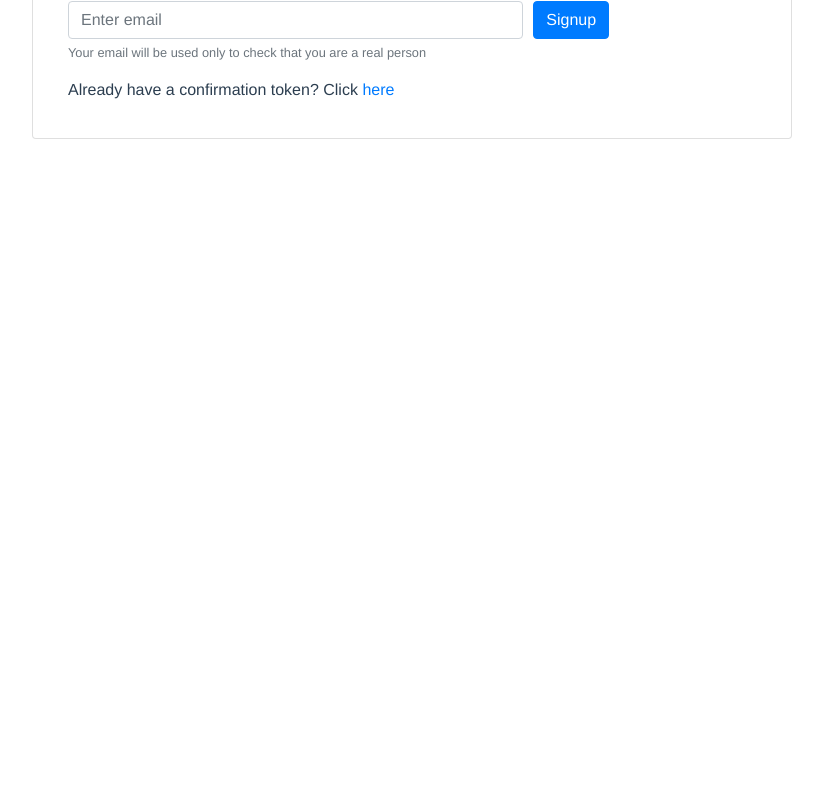
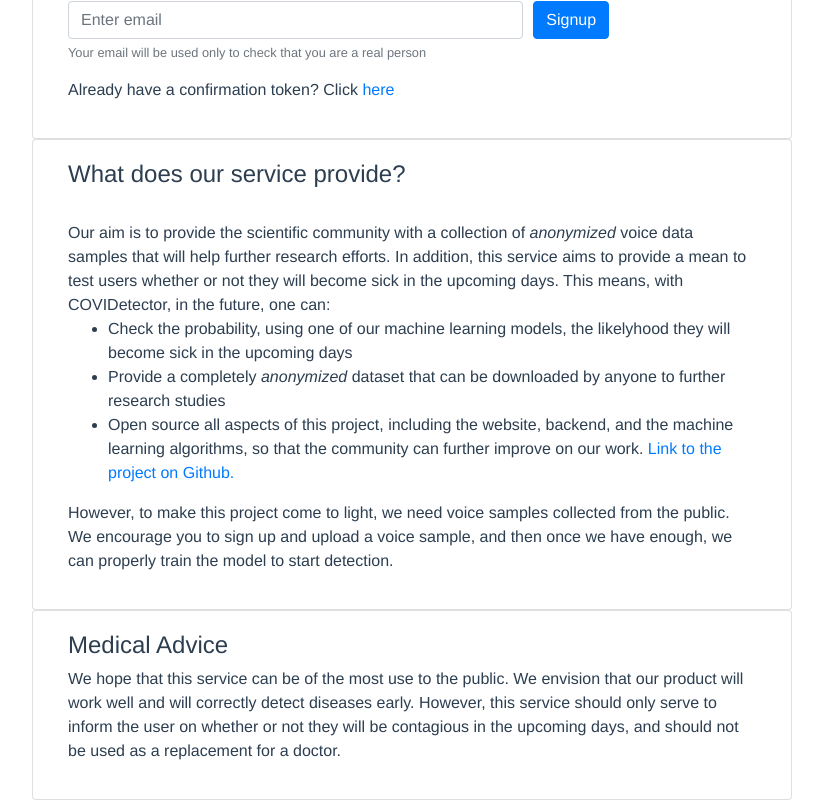
Before and after one commit to andreatulimiero/COVIDetector, a Vue app in the folder frontend-vue/: page /#/signup in a window 1280 px wide. Shown: the part 312-1112 px from the top of the page, without its empty margins (228-1051 px from the left). Before the commit the page ends 800 px from the top, so only its background shows below. Built offline with nearby package versions, Linux system fonts and the light colour scheme; what vue-audio-recorder would draw is missing.

Commit message:
added more stuff on the signup

```diff
--- a/frontend-vue/src/views/signup.vue
+++ b/frontend-vue/src/views/signup.vue
@@ -26,6 +26,26 @@
             </div>
           </form>
           <p>Already have a confirmation token? Click <router-link to="confirm">here</router-link></p>
+        </div>
+      </div>
+      <div class="card col-10 col-md-8">
+        <div class="card-body">
+          <h4>What does our service provide?</h4>
+          <br/>
+          Our aim is to provide the scientific community with a collection of <em>anonymized</em> voice data samples that will help further research efforts. In addition, this service aims to provide a mean to test users whether or not they will become sick in the upcoming days. This means, with COVIDetector, in the future, one can:
+          <br/>
+          <ul>
+            <li>Check the probability, using one of our machine learning models, the likelyhood they will become sick in the upcoming days</li>
+            <li>Provide a completely <em>anonymized</em> dataset that can be downloaded by anyone to further research studies</li>
+            <li>Open source all aspects of this project, including the website, backend, and the machine learning algorithms, so that the community can further improve on our work. <a href="https://github.com/andreatulimiero/COVIDetector">Link to the project on Github.</a></li>
+          </ul>
+          <p>However, to make this project come to light, we need voice samples collected from the public. We encourage you to sign up and upload a voice sample, and then once we have enough, we can properly train the model to start detection.</p>
+        </div>
+      </div>
+      <div class="card col-10 col-md-8">
+        <div class="card-body">
+          <h4>Medical Advice</h4>
+          <p>We hope that this service can be of the most use to the public. We envision that our product will work well and will correctly detect diseases early. However, this service should only serve to inform the user on whether or not they will be contagious in the upcoming days, and should not be used as a replacement for a doctor.</p>
         </div>
       </div>
     </article>
```
Also changed, not shown: 1 other file (tests, documents, lock files or other folders).
